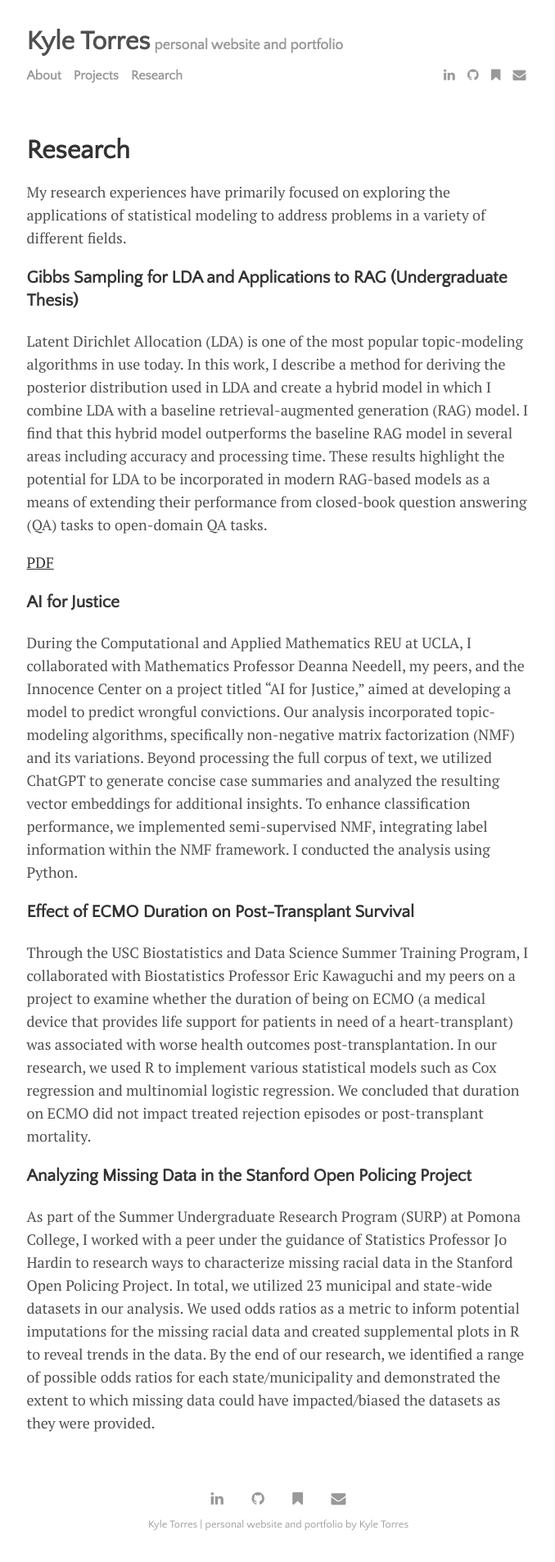
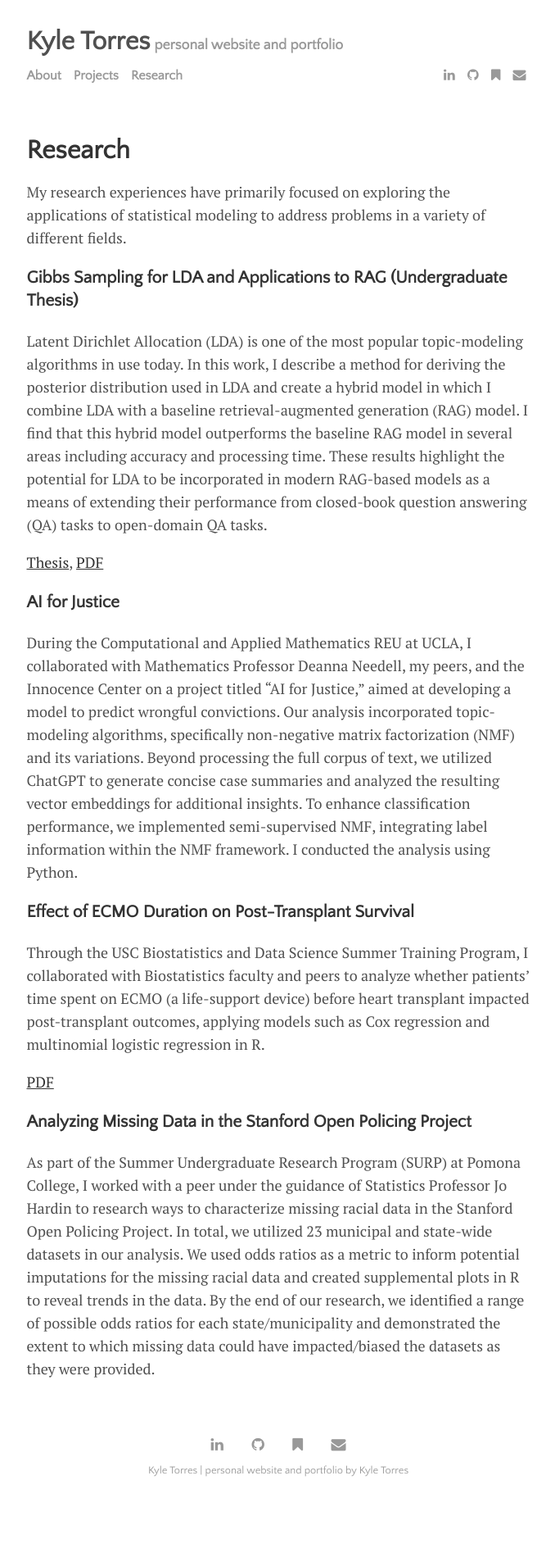
Before and after one commit to kyledtorres/kyledtorres.github.io, a Jekyll site: the page built from menu/research.md, in a window 1280 px wide. Shown: the whole page at 82% size, without its empty margins (300-978 px from the left). Built offline with Jekyll 4.4.1, drawn with Linux system fonts in a browser that asks for light colours; after the commit the page ends 1840 px from its top, so only the background shows below that.

Commit message:
add thesis presentation link

```diff
--- a/menu/research.md
+++ b/menu/research.md
@@ -11,7 +11,7 @@
 
 Latent Dirichlet Allocation (LDA) is one of the most popular topic-modeling algorithms in use today. In this work, I describe a method for deriving the posterior distribution used in LDA and create a hybrid model in which I combine LDA with a baseline retrieval-augmented generation (RAG) model. I find that this hybrid model outperforms the baseline RAG model in several areas including accuracy and processing time. These results highlight the potential for LDA to be incorporated in modern RAG-based models as a means of extending their performance from closed-book question answering (QA) tasks to open-domain QA tasks.
 
-[PDF](https://kyledtorres.github.io/pdf/Thesis.pdf)
+[Thesis](https://kyledtorres.github.io/pdf/Thesis.pdf), [PDF](https://kyledtorres.github.io/pdf/Final Thesis Presentation.pdf)
 
 
 ### AI for Justice
@@ -21,7 +21,9 @@
 
 ### Effect of ECMO Duration on Post-Transplant Survival
 
-Through the USC Biostatistics and Data Science Summer Training Program, I collaborated with Biostatistics Professor Eric Kawaguchi and my peers on a project to examine whether the duration of being on ECMO (a medical device that provides life support for patients in need of a heart-transplant) was associated with worse health outcomes post-transplantation. In our research, we used R to implement various statistical models such as Cox regression and multinomial logistic regression. We concluded that duration on ECMO did not impact treated rejection episodes or post-transplant mortality.
+Through the USC Biostatistics and Data Science Summer Training Program, I collaborated with Biostatistics faculty and peers to analyze whether patients' time spent on ECMO (a life-support device) before heart transplant impacted post-transplant outcomes, applying models such as Cox regression and multinomial logistic regression in R.
+
+[PDF](https://kyledtorres.github.io/pdf/Thesis.pdf)
 
 
 ### Analyzing Missing Data in the Stanford Open Policing Project
```
